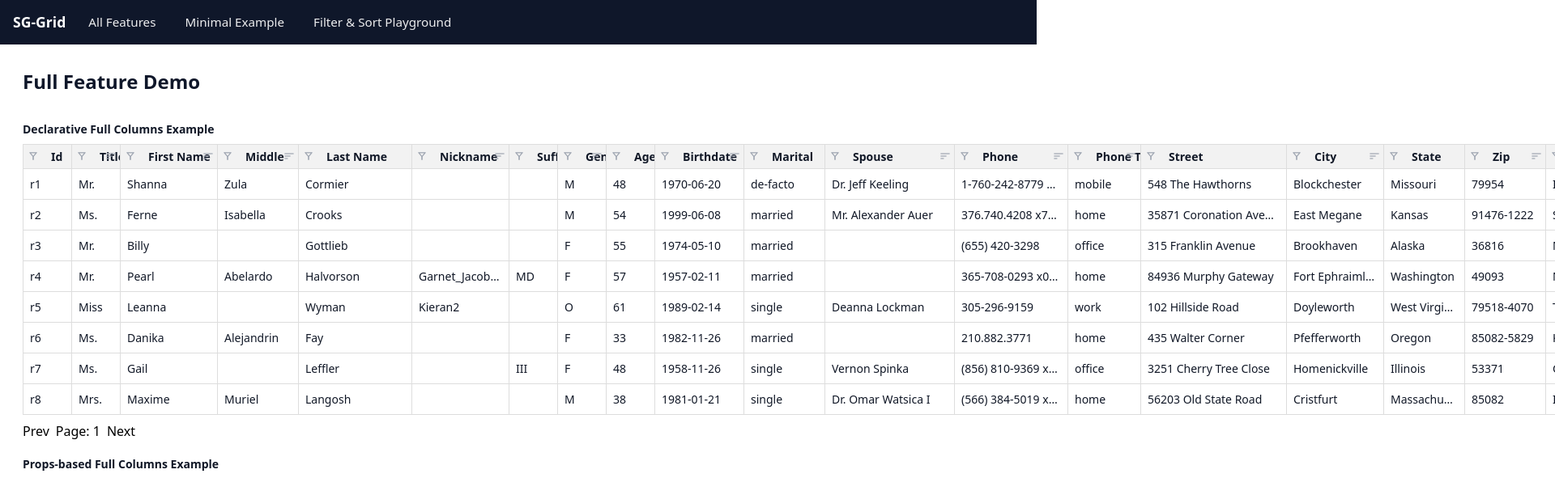
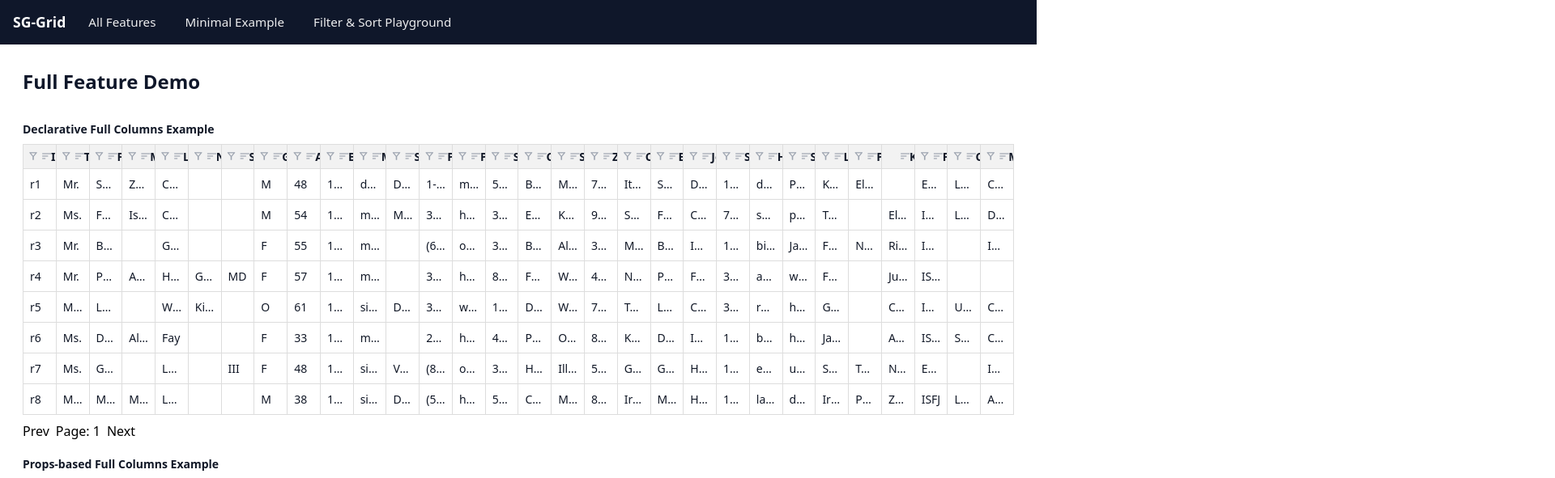
Before and after one commit to serhatgurel/sg-grid, a Vue app: page / in a window 1280 px wide. Shown: the top 591 px of the page at 81% size, 1920 px wide, since content can reach past the window. Built offline with nearby package versions, Linux system fonts and the light colour scheme.

Commit message:
feat: enable sortable columns in FullDemo example for improved data interaction

```diff
--- a/src/examples/FullDemo.vue
+++ b/src/examples/FullDemo.vue
@@ -12,132 +12,57 @@
 
     <div>
       <SgGrid :rows="rows.slice(0, 8)" rowKey="id" caption="Declarative Full Columns Example">
-        <SgColumn data-field="id" caption="Id" width="60px" :filterable="true" />
-        <SgColumn
-          data-field="title"
-          caption="Title"
-          width="60px"
-          :sortable="true"
-          :filterable="true"
-        />
-        <SgColumn
-          data-field="firstName"
-          caption="First Name"
-          width="120px"
-          :sortable="true"
-          :filterable="true"
-        />
-        <SgColumn
-          data-field="middleName"
-          caption="Middle"
-          width="100px"
-          :sortable="true"
-          :filterable="true"
-        />
-        <SgColumn data-field="lastName" caption="Last Name" width="140px" :filterable="true" />
-        <SgColumn
-          data-field="nickname"
-          caption="Nickname"
-          width="120px"
-          :sortable="true"
-          :filterable="true"
-        />
-        <SgColumn data-field="suffix" caption="Suffix" width="60px" :filterable="true" />
-        <SgColumn
-          data-field="gender"
-          caption="Gender"
-          width="60px"
-          :sortable="true"
-          :filterable="true"
-        />
-        <SgColumn data-field="age" caption="Age" width="60px" :filterable="true" />
-        <SgColumn
-          data-field="birthdate"
-          caption="Birthdate"
-          width="110px"
-          :sortable="true"
-          :filterable="true"
-        />
-        <SgColumn data-field="married" caption="Marital" width="100px" :filterable="true" />
-        <SgColumn
-          data-field="spouse"
-          caption="Spouse"
-          width="160px"
-          :sortable="true"
-          :filterable="true"
-        />
+        <SgColumn data-field="id" caption="Id" :sortable="true" :filterable="true" />
+        <SgColumn data-field="title" caption="Title" :sortable="true" :filterable="true" />
+        <SgColumn data-field="firstName" caption="First Name" :sortable="true" :filterable="true" />
+        <SgColumn data-field="middleName" caption="Middle" :sortable="true" :filterable="true" />
+        <SgColumn data-field="lastName" caption="Last Name" :sortable="true" :filterable="true" />
+        <SgColumn data-field="nickname" caption="Nickname" :sortable="true" :filterable="true" />
+        <SgColumn data-field="suffix" caption="Suffix" :sortable="true" :filterable="true" />
+        <SgColumn data-field="gender" caption="Gender" :sortable="true" :filterable="true" />
+        <SgColumn data-field="age" caption="Age" :sortable="true" :filterable="true" />
+        <SgColumn data-field="birthdate" caption="Birthdate" :sortable="true" :filterable="true" />
+        <SgColumn data-field="married" caption="Marital" :sortable="true" :filterable="true" />
+        <SgColumn data-field="spouse" caption="Spouse" :sortable="true" :filterable="true" />
         <SgColumn
           data-field="phone[0].number"
           caption="Phone"
-          width="140px"
           :sortable="true"
           :filterable="true"
         />
         <SgColumn
           data-field="phone[0].type"
           caption="Phone Type"
-          width="90px"
           :sortable="true"
           :filterable="true"
         />
         <SgColumn
           data-field="address[0].street"
           caption="Street"
-          width="180px"
-          :filterable="true"
-        />
-        <SgColumn
-          data-field="address[0].city"
-          caption="City"
-          width="120px"
           :sortable="true"
           :filterable="true"
         />
-        <SgColumn data-field="address[0].state" caption="State" width="100px" :filterable="true" />
+        <SgColumn data-field="address[0].city" caption="City" :sortable="true" :filterable="true" />
         <SgColumn
-          data-field="address[0].zip"
-          caption="Zip"
-          width="100px"
+          data-field="address[0].state"
+          caption="State"
           :sortable="true"
           :filterable="true"
         />
+        <SgColumn data-field="address[0].zip" caption="Zip" :sortable="true" :filterable="true" />
         <SgColumn
           data-field="address[0].country.name"
           caption="Country"
-          width="140px"
-          :filterable="true"
-        />
-        <SgColumn
-          data-field="email"
-          caption="Email"
-          width="220px"
           :sortable="true"
           :filterable="true"
         />
-        <SgColumn data-field="job" caption="Job" width="200px" :filterable="true" />
-        <SgColumn
-          data-field="salary"
-          caption="Salary"
-          width="110px"
-          :sortable="true"
-          :filterable="true"
-        />
-        <SgColumn data-field="hobbies" caption="Hobbies" width="220px" :filterable="true" />
-        <SgColumn
-          data-field="skills"
-          caption="Skills"
-          width="160px"
-          :sortable="true"
-          :filterable="true"
-        />
-        <SgColumn data-field="languages" caption="Languages" width="140px" :filterable="true" />
-        <SgColumn
-          data-field="pets[0].name"
-          caption="Pet"
-          width="110px"
-          :sortable="true"
-          :filterable="true"
-        />
+        <SgColumn data-field="email" caption="Email" :sortable="true" :filterable="true" />
+        <SgColumn data-field="job" caption="Job" :sortable="true" :filterable="true" />
+        <SgColumn data-field="salary" caption="Salary" :sortable="true" :filterable="true" />
+        <SgColumn data-field="hobbies" caption="Hobbies" :sortable="true" :filterable="true" />
+        <SgColumn data-field="skills" caption="Skills" :sortable="true" :filterable="true" />
+        <SgColumn data-field="languages" caption="Languages" :sortable="true" :filterable="true" />
+        <SgColumn data-field="pets[0].name" caption="Pet" :sortable="true" :filterable="true" />
         <SgColumn
           :data-field="
             (row) =>
@@ -149,16 +74,21 @@
                 : ''
           "
           caption="Kids"
-          width="140px"
+          :sortable="true"
         />
         <SgColumn
           data-field="personalityType"
           caption="Personality"
-          width="110px"
+          :sortable="true"
           :filterable="true"
         />
-        <SgColumn data-field="certifications" caption="Certs" width="140px" :filterable="true" />
-        <SgColumn data-field="memberships" caption="Memberships" width="180px" :filterable="true" />
+        <SgColumn data-field="certifications" caption="Certs" :sortable="true" :filterable="true" />
+        <SgColumn
+          data-field="memberships"
+          caption="Memberships"
+          :sortable="true"
+          :filterable="true"
+        />
       </SgGrid>
     </div>
 
@@ -213,7 +143,7 @@ function joinArrayField(key: string) {
 }
 
 const columns = [
-  { key: 'id', field: 'id', caption: 'Id', width: '60px', filterable: true },
+  { key: 'id', field: 'id', caption: 'Id', sortable: true, filterable: true },
   {
     key: 'name',
     field: (r: Record<string, unknown>) =>
@@ -221,7 +151,6 @@ const columns = [
         (r as Record<string, unknown>)['lastName'] ?? '',
       )}`.trim(),
     caption: 'Name',
-    width: '180px',
     sortable: true,
     filterable: true,
   },
@@ -229,7 +158,6 @@ const columns = [
     key: 'title',
     field: 'title',
     caption: 'Title',
-    width: '60px',
     sortable: true,
     filterable: true,
   },
@@ -237,35 +165,31 @@ const columns = [
     key: 'age',
     field: 'age',
     caption: 'Age',
-    width: '60px',
     inputType: 'number',
     sortable: true,
     filterable: true,
   },
-  { key: 'birthdate', field: 'birthdate', caption: 'Birthdate', width: '110px', filterable: true },
+  { key: 'birthdate', field: 'birthdate', caption: 'Birthdate', sortable: true, filterable: true },
   {
     key: 'email',
     field: 'email',
     caption: 'Email',
-    width: '220px',
     sortable: true,
     filterable: true,
   },
-  { key: 'phone', field: 'phone[0].number', caption: 'Phone', width: '140px', filterable: true },
+  { key: 'phone', field: 'phone[0].number', caption: 'Phone', sortable: true, filterable: true },
   {
     key: 'country',
     field: 'address[0].country.code',
     caption: 'Country',
-    width: '80px',
     sortable: true,
     filterable: true,
   },
-  { key: 'job', field: 'job', caption: 'Job', width: '200px', filterable: true },
+  { key: 'job', field: 'job', caption: 'Job', sortable: true, filterable: true },
   {
     key: 'salary',
     field: 'salary',
     caption: 'Salary',
-    width: '110px',
     sortable: true,
     filterable: true,
   },
@@ -273,14 +197,13 @@ const columns = [
     key: 'hobbies',
     field: joinArrayField('hobbies'),
     caption: 'Hobbies',
-    width: '220px',
+    sortable: true,
     filterable: true,
   },
   {
     key: 'skills',
     field: joinArrayField('skills'),
     caption: 'Skills',
-    width: '160px',
     sortable: true,
     filterable: true,
   },
@@ -288,14 +211,13 @@ const columns = [
     key: 'languages',
     field: joinArrayField('languages'),
     caption: 'Languages',
-    width: '140px',
+    sortable: true,
     filterable: true,
   },
   {
     key: 'pets',
     field: 'pets[0].name',
     caption: 'Pet',
-    width: '110px',
     sortable: true,
     filterable: true,
   },
@@ -315,28 +237,28 @@ const columns = [
       return ''
     },
     caption: 'Kids',
-    width: '140px',
+    sortable: true,
     filterable: true,
   },
   {
     key: 'personalityType',
     field: 'personalityType',
     caption: 'Personality',
-    width: '110px',
+    sortable: true,
     filterable: true,
   },
   {
     key: 'certifications',
     field: joinArrayField('certifications'),
     caption: 'Certs',
-    width: '140px',
+    sortable: true,
     filterable: true,
   },
   {
     key: 'memberships',
     field: joinArrayField('memberships'),
     caption: 'Memberships',
-    width: '180px',
+    sortable: true,
     filterable: true,
   },
 ]
```
